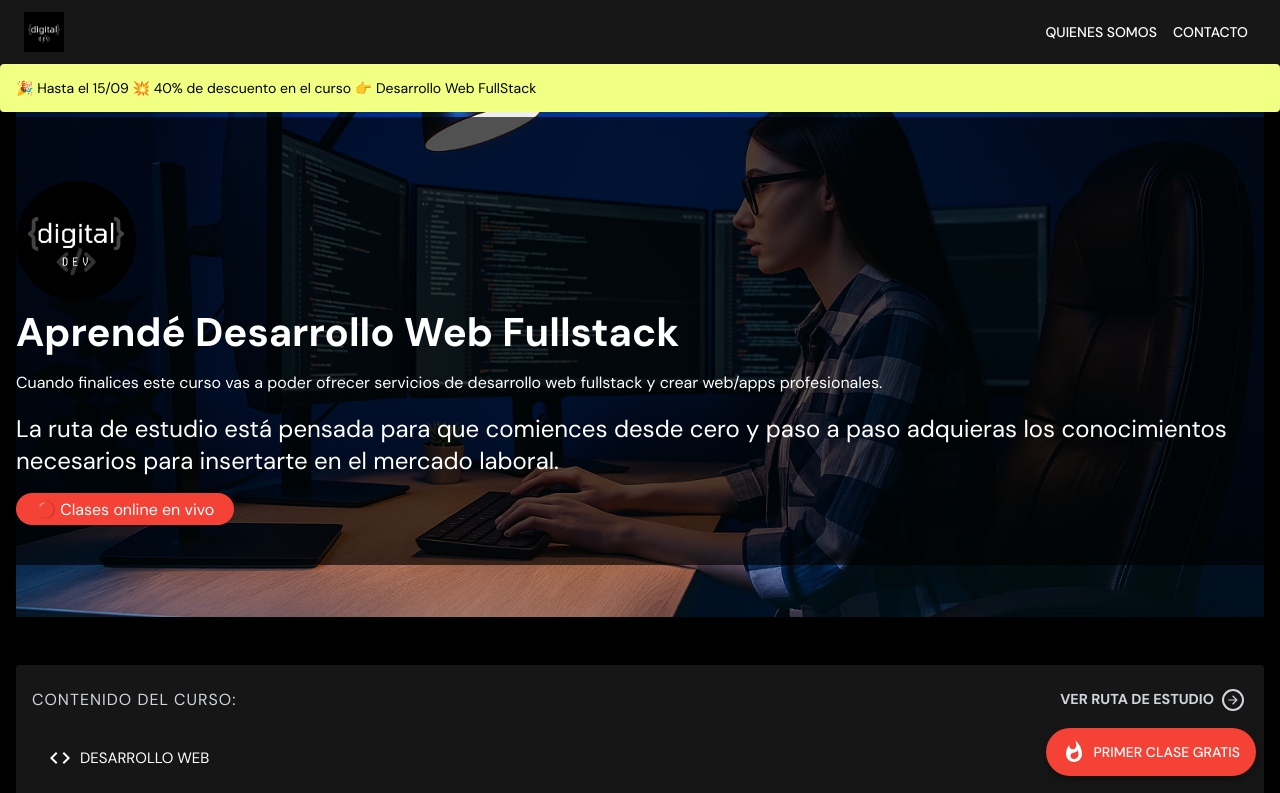
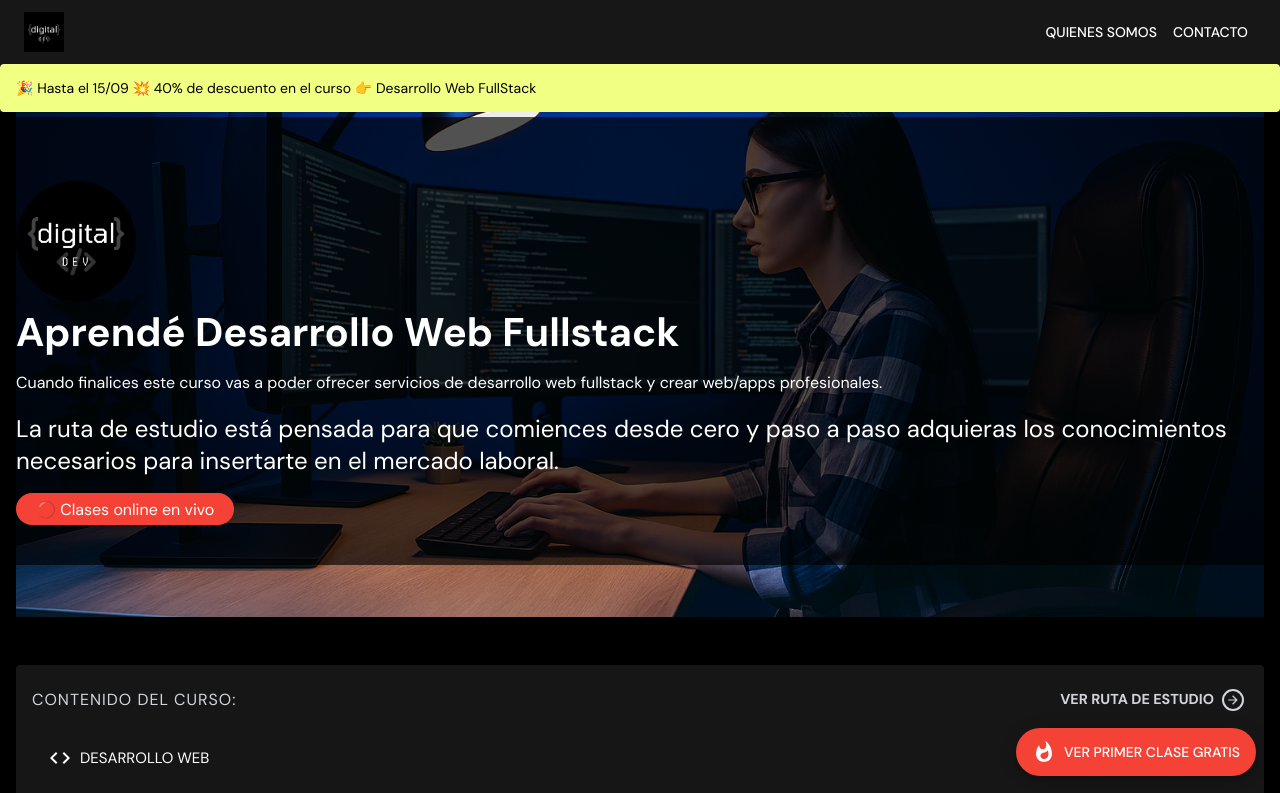
Before and after one commit to feeddigital/front_landing, a React (Vite) app: page / in a window 1280 px wide. Shown: the top 793 px of the page. Built offline with nearby package versions, Linux system fonts and the light colour scheme.

Commit message:
fix: texto boton clase gratis

```diff
--- a/src/containers/landing/index.tsx
+++ b/src/containers/landing/index.tsx
@@ -1204,7 +1204,7 @@ const LandingPage: React.FC = () => {
         onClick={() => navigate("/form-clase-free")}
       >
         <WhatshotIcon sx={{ mr: 1 }} />
-        PRIMER CLASE GRATIS
+        VER PRIMER CLASE GRATIS
       </Fab>
     </Layout>
   );
```
